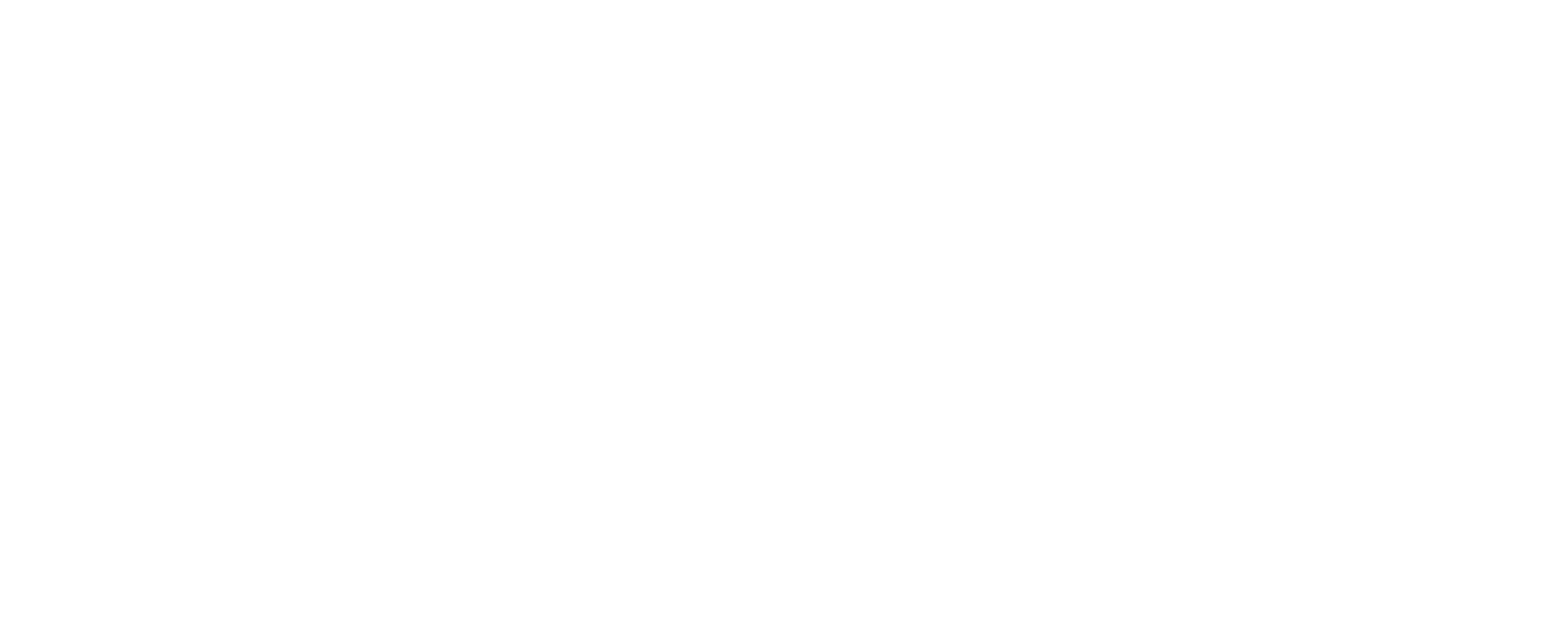
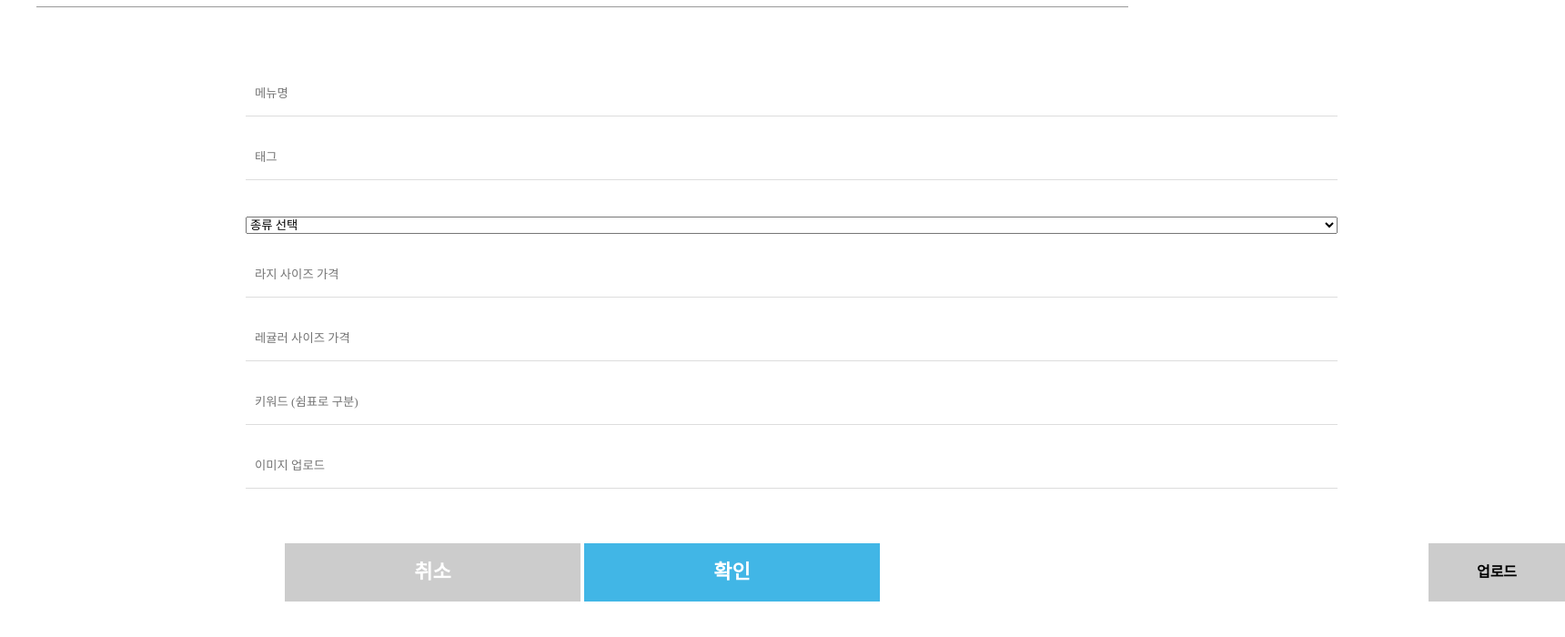
Before and after one commit to SE-WebProgramming-Term-Project/FrontEnd, a React (Create React App) app: page /AdminPageMenuRegist in a window 1280 px wide. Before the commit this address had no page. Shown: the part 112-812 px from the top of the page at 91% size, 1720 px wide, since content can reach past the window. Built offline with nearby package versions, Linux system fonts and the light colour scheme.

Commit message:
Admin matarial 입력, 라우터, 그래프, DB get 수정 및 다른 부분 수정 사항 주석처리

```diff
--- a/src/App.js
+++ b/src/App.js
@@ -8,6 +8,9 @@ import UserMypage from "./components/UserMypage/UserMypage";
 import Orderhistory from "./components/Orderhistory/Orderhistory";
 import ChangeInform from "./components/ChangeInform/ChangeInform";
 import Login from "./components/Login/Login";
+import AdminPageMenuRegist from "./components/AdminMypage/AdminPageMenuRegist";
+import AdminMyPage from "./components/AdminMypage/AdminMyPage";
+import AdminPageAnalysis from "./components/AdminMypage/AdminPageAnalysis";
 function App() {
     return (
         <Routes>
@@ -19,8 +22,11 @@ function App() {
             <Route path="/Orderhistory" element={<Orderhistory />} />
             <Route path="/ChangeInform" element={<ChangeInform />} />
             <Route path="/Login" element= {<Login/>}/>
+            <Route path="/AdminMyPage" element={<AdminMyPage />}/>
+            <Route path="/AdminPageMenuRegist" element={<AdminPageMenuRegist />} />
+            <Route path="/AdminPageAnalysis" element={<AdminPageAnalysis />} />
         </Routes>
-    );
+);
 }
 
 
--- a/src/components/AdminMypage/AdminMyPage.js
+++ b/src/components/AdminMypage/AdminMyPage.js
@@ -1,20 +1,16 @@
 import AdminPageHeader from './AdminPageHeader';
 import AdminPageTab from './AdminPageTab';
 import './css/AdminMyPage.css'
-import {Routes, Route} from "react-router-dom";
-import AdminPageMenuRegist from "./AdminPageMenuRegist";
-import AdminPageAnalysis from "./AdminPageAnalysis.js";
+import {Routes, Route, useNavigate} from "react-router-dom";
 
 function AdminMyPage() {
+    const navigate = useNavigate();
+
     return (
         <div className="admin_page">
             <div className="admin_page_content">
                 <AdminPageHeader/>
                 <AdminPageTab/>
-                <Routes>
-                    <Route path="/MenuReg" element={<AdminPageMenuRegist/>}/>
-                    <Route path="/Stats" element={<AdminPageAnalysis/>}/>
-                </Routes>
             </div>
         </div>
     )
--- a/src/components/AdminMypage/AdminPageAmountChart.js
+++ b/src/components/AdminMypage/AdminPageAmountChart.js
@@ -20,11 +20,12 @@ ChartJS.register(
 );
 
 export function AdminPageAmountChart({labels, amounts}) {
-    const options = {
+    const chartOptions = {
         responsive: true,
         plugins: {
             legend: {
                 display: false,
+                position: 'top',
             },
             title: {
                 display: true,
@@ -37,12 +38,12 @@ export function AdminPageAmountChart({labels, amounts}) {
         labels,
         datasets: [
             {
-                label: '수량',
+                label: '판매수량',
                 data: amounts,
                 backgroundColor: 'rgba(53, 162, 235, 0.5)',
             },
         ],
     };
 
-    return <Bar options={options} data={data} />;
+    return <Bar options={chartOptions} data={data} />;
 }
--- a/src/components/AdminMypage/AdminPageMenuRegist.js
+++ b/src/components/AdminMypage/AdminPageMenuRegist.js
@@ -33,10 +33,10 @@ function AdminPageMenuRegist() {
     setRegular(e.target.value);
   };
 
-  const matarialChange = (e, index) => {
-    const newMatarials = [...matarials];
-    newMatarials[index] = e.target.value;
-    setMatarials(newMatarials);
+  const matarialChange = (e) => {
+    const value = e.target.value;
+    const matarialsArray = value.split(",").map((item) => item.trim());
+    setMatarials(matarialsArray);
   };
 
   const convertToBase64 = () => {
@@ -127,9 +127,9 @@ function AdminPageMenuRegist() {
               </div>
               <div className="alvolo-input">
                 <input
-                type="number"
+                    type="text"
                     value={large}
-                placeholder="라지 가격"
+                    placeholder="라지 사이즈 가격"
                     onFocus={onFocus}
                     onBlur={onBlur}
                     onChange={largeChange}
@@ -137,26 +137,23 @@ function AdminPageMenuRegist() {
               </div>
               <div className="alvolo-input">
                 <input
-                type="number"
+                    type="text"
                     value={regular}
-                placeholder="레귤러 가격"
+                    placeholder="레귤러 사이즈 가격"
                     onFocus={onFocus}
                     onBlur={onBlur}
                     onChange={regularChange}
                 ></input>
               </div>
               <div className="alvolo-input">
-              {matarials.map((matarials, index) => (
                 <input
-                  key={index}
                     type="text"
                     value={matarials}
-                  placeholder={`토핑${index + 1}`}
+                    placeholder="키워드 (쉼표로 구분)"
                     onFocus={onFocus}
                     onBlur={onBlur}
-                  onChange={(e) => matarialChange(e, index)}
+                    onChange={matarialChange}
                 />
-              ))}
               </div>
               <div className="file-upload">
                 <input
@@ -164,7 +161,7 @@ function AdminPageMenuRegist() {
                     placeholder={fileName}
                     disabled
                 ></input>
-              <label className="btn" htmlFor="file-upload">
+                <label className="file-upload-btn" htmlFor="file-upload">
                   업로드
                 </label>
                 <input
--- a/src/components/AdminMypage/AdminPageTab.js
+++ b/src/components/AdminMypage/AdminPageTab.js
@@ -1,23 +1,27 @@
-import {Link, useLocation} from "react-router-dom";
+import {useNavigate} from "react-router-dom";
 import './css/AdminPageTab.css'
+import React from "react";
 
 function AdminPageTab() {
-    const location = useLocation();
+    const navigate = useNavigate();
+
+    const handlePizzaRegist = () => {
+        navigate("/AdminPageMenuRegist");
+    }
+
+    const handlePizzaAnalysis = () => {
+        navigate("/AdminPageAnalysis");
+    }
 
     return (
         <div className="menutab-page-whole-div">
             <div className="menutab-page-menutab">
-                <Link to="/adminPage/MenuRegist">
-                    <div className="menutab-page-title">
-                        <h5 className={location.pathname === "/adminPage/MenuRegist" ? "selected" : ""}>메뉴등록</h5>
-                    </div>
-                </Link>
-
-                <Link to="/adminPage/Analysis">
-                    <div className="menutab-page-title">
-                        <h5 className={location.pathname === "/adminPage/Analysis"? "selected" : ""}>판매수량확인</h5>
-                    </div>
-                </Link>
+                <div className="menutab-page-title">
+                    <span className='rightText' onClick={() => handlePizzaRegist()}>피자 등록</span>
+                </div>
+                <div className="menutab-page-title">
+                    <span className='rightText' onClick={() => handlePizzaAnalysis()}>판매 수량 확인</span>
+                </div>
             </div>
         </div>
     );
--- a/src/components/AdminMypage/css/AdminMyPage.css
+++ b/src/components/AdminMypage/css/AdminMyPage.css
@@ -1,9 +1,3 @@
-* {
-    padding: 0;
-    margin: 0;
-    box-sizing: border-box;
-}
-
 a {
     text-decoration: none;
     color: black;
--- a/src/components/AdminMypage/css/AdminPageMenuRegist.css
+++ b/src/components/AdminMypage/css/AdminPageMenuRegist.css
@@ -1,6 +1,7 @@
 .admin-page-menuregist .admin-page-menuregist-container .info-container {
     margin: 70px 0 120px;
     padding: 0 270px;
+    text-align: center;
 }
 
 .admin-page-menuregist .admin-page-menuregist-container .info-container .alvolo-input {
@@ -13,9 +14,10 @@
     padding: 15px 10px;
     border: 0;
     border-bottom: 1px solid #ddd;
-    width: 100%;
+    width: 1200px;
     height: 50px;
     outline: none;
+    margin: 0 auto;
 }
 
 .admin-page-menuregist .admin-page-menuregist-container .info-container .alvolo-input .focus {
@@ -24,7 +26,7 @@
 
 .admin-page-menuregist .admin-page-menuregist-container .info-container .alvolo-input select {
     margin-top: 20px;
-    width: 100%;
+    width: 1200px;
 }
 
 .admin-page-menuregist .admin-page-menuregist-container .info-container .file-upload {
@@ -37,9 +39,22 @@
     padding: 15px 10px;
     border: 0;
     border-bottom: 1px solid #ddd;
-    width: 100%;
+    width: 1200px;
     height: 50px;
     outline: none;
+}
+
+.admin-page-menuregist .admin-page-menuregist-container .info-container .file-upload-btn {
+    display: block;
+    position: absolute;
+    left: 1300px;
+    width: 150px;
+    line-height: 64px;
+    top: 110px;
+    background-color: #ccc;
+    color: black;
+    font-weight: bold;
+    text-align: center;
 }
 
 .admin-page-menuregist .admin-page-menuregist-container .info-container .file-upload input[type="file"] {
--- a/src/components/ChangeInform/ChangeInform.js
+++ b/src/components/ChangeInform/ChangeInform.js
@@ -136,6 +136,7 @@ function ChangeInform() {
             value={pw}
             onChange={handlepwChange}
           ></input>
+        {/*  Todo 비밀번호를 입력하면 일반주소도 같이 입력됨*/}
         </div>
         <div className="inputbox">
           <input
--- a/src/components/Login/css/Login.css
+++ b/src/components/Login/css/Login.css
@@ -2,6 +2,7 @@
     margin: 0;
     padding: 0;
 }
+/*Todo 이부분 수정안하면 피자 css 날아감*/
 .login{
     display: flex;
 
--- a/src/components/Nav/Nav.js
+++ b/src/components/Nav/Nav.js
@@ -30,11 +30,16 @@ function Nav() {
     const handleChangeInform = () =>{
         navigate("/ChangeInform")
     }
+    const handleAdminMyPage = () => {
+        navigate("/AdminMyPage")
+    }
+    /* Todo 임시로 넣은거임 */
+
   return (
     <div id='sjNavHeader'>
       <div className='wrapNav'>
             <div className = 'navLeft'>
-                <img className='btn' onClick ={()=>toggleMenu()} src ="./img/sidebutton.png"  />
+                <img className='nav_btn' onClick ={()=>toggleMenu()} src ="./img/sidebutton.png"  />
                 <img className='logo' src ="./img/logo.png" onClick={() => handleMainClick()}/>
             </div>
             <div className = 'navMid'>
@@ -49,7 +54,8 @@ function Nav() {
             <div className = 'navRight'>
               <div className='RigTextBox'>
                 <span className='rightText' onClick={() => handlUserMyPageClick()}>마이페이지</span>
-                <span className='rightText'>회원가입</span>
+                <span className='rightText' onClick={() => handleAdminMyPage()}>회원가입</span>
+                {/*  Todo 임시로 회원가입시 점주페이지로 가도록 함*/}
                 {localStorage.getItem("id") ==null ?
                 <span className='rightText' onClick={() => handleLoginClick()}>로그인</span>:
                 <span className='rightText' onClick={() => handleLogoutClick()}>로그아웃</span>
@@ -85,7 +91,7 @@ function Nav() {
                 </div>
                 <div className='wrapTabItem'>
                 <div class="tabTitle" onClick={() => handlUserMyPageClick()}>마이페이지</div>
-                <div class="tabItem" onClick={() => handleOrderHistoryClick()}>주문내역</div>
+                <div class="tabItem" onClick={() => handleOrderHistoryClick()}>주문내역</div> {/*    Todo 이부분이 제대로 동작하지 않음*/}
                 <div class="tabItem">쿠폰함</div>
                 <div class="tabItem">MY CLASS</div>
                 <div class="tabItem">비행기스탬프</div>
```
Also changed, not shown: src/components/AdminMypage/AdminPageAnalysis.js (+61 -7 lines). Lines whose indentation alone changed are shown as unchanged.
